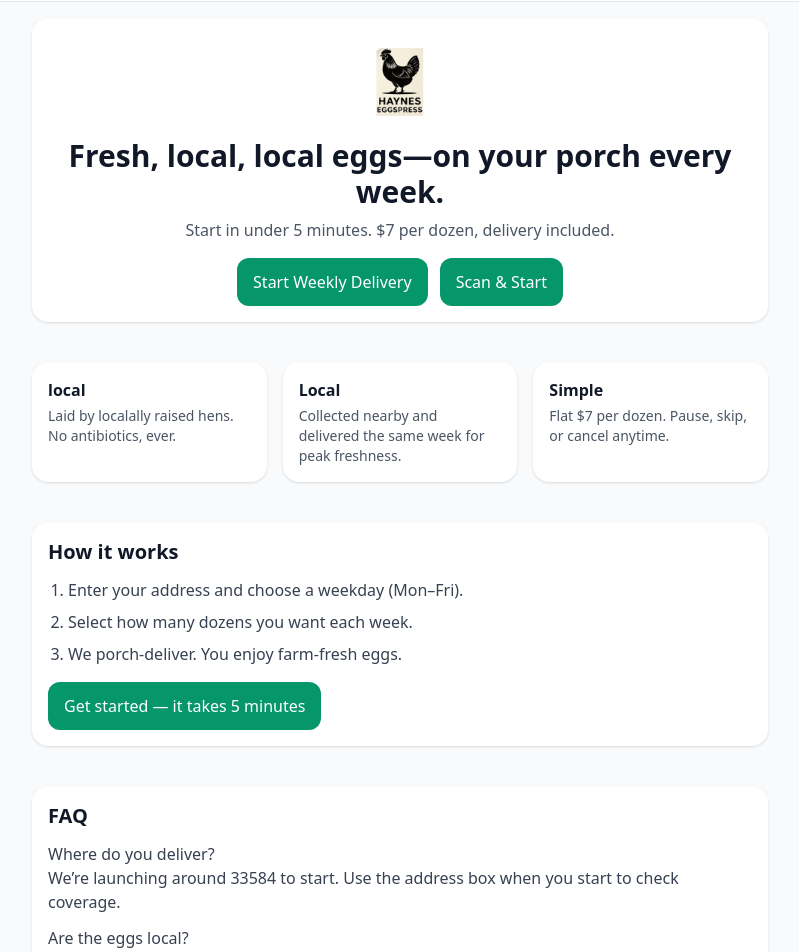
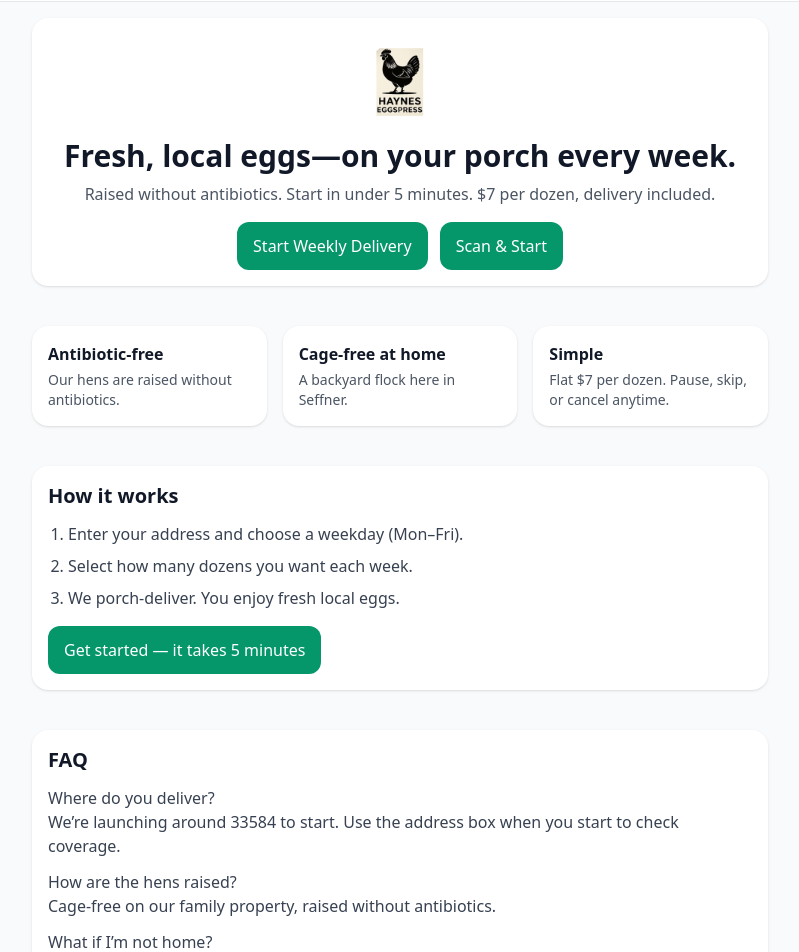
Before and after one commit to coleman1986/haynes-eggspress, a Next.js app: page / in a window 1280 px wide. Shown: the part 80-1032 px from the top of the page, without its empty margins (240-1039 px from the left). Built offline with nearby package versions, Linux system fonts and the light colour scheme.

Commit message:
Remove 'organic' claims; update copy to local/antibiotic-free/cage-free

```diff
--- a/app/(public)/qr/page.tsx
+++ b/app/(public)/qr/page.tsx
@@ -1,15 +1,20 @@
+// app/(public)/qr/page.tsx
 import { Suspense } from "react";
 import QrClient from "./QrClient";
+
+export const dynamic = "force-dynamic";
+export const revalidate = 0;
 
 export default function QRPage() {
   return (
     <main className="mx-auto max-w-lg p-4">
-      <h1 className="text-2xl font-semibold mb-2">Start weekly egg delivery</h1>
-      <p className="text-sm text-gray-600 mb-4">
-        Scan & start your subscription in under 5 minutes.
-      </p>
+      {/* Hero */}
+      <section className="card mb-4 text-center">
+        <h1 className="text-2xl font-semibold">Fresh, local eggs—on your porch every week.</h1>
+        <p className="text-gray-600 mt-1">Raised without antibiotics. Start in under 5 minutes.</p>
+      </section>
 
-      {/* useSearchParams lives in a Client Component, wrapped in Suspense */}
+      {/* Coverage / QR flow */}
       <Suspense fallback={<p className="text-sm text-gray-500">Loading…</p>}>
         <QrClient />
       </Suspense>
--- a/app/about/page.tsx
+++ b/app/about/page.tsx
@@ -10,12 +10,11 @@ export default function AboutPage() {
         <p className="text-gray-700 mt-2">
           We’re the Haynes family in <b>Seffner, Florida</b> — parents + three
           sons (12, 9, and 7). The boys feed, water, and collect eggs each day,
-          and help make weekly deliveries.
+          and help pack weekly deliveries.
         </p>
         <p className="text-gray-700 mt-2">
-          Our hens are fed <b>local</b> feed and raised without antibiotics. Eggs
-          are collected locally and delivered the same week — that’s why they
-          taste so fresh.
+          Our hens live <b>cage-free</b> on our property and are raised <b>without antibiotics</b>.
+          Eggs are collected locally and delivered the same week — that’s why they taste so fresh.
         </p>
         <p className="text-gray-700 mt-2">
           This small business is the kids’ idea and their hands-on project.
@@ -25,10 +24,11 @@ export default function AboutPage() {
       </section>
 
       <section className="card">
-        <h2 className="text-xl font-semibold">What “local, local” means</h2>
+        <h2 className="text-xl font-semibold">What “quality & local” means to us</h2>
         <ul className="list-disc ml-6 mt-2 text-gray-700 space-y-1">
-          <li>Certified-local feed; no antibiotics.</li>
-          <li>Collected in Seffner and delivered to nearby neighborhoods.</li>
+          <li>Raised without antibiotics.</li>
+          <li>Cage-free hens on our family property in Seffner.</li>
+          <li>Collected nearby and delivered the same week.</li>
           <li>Flat price: <b>$7/dozen</b>, delivery included.</li>
         </ul>
         <a href="/signup/plan" className="btn mt-4">Start weekly delivery</a>
--- a/app/layout.tsx
+++ b/app/layout.tsx
@@ -4,7 +4,7 @@ import SWRegister from "@/components/SWRegister";
 
 export const metadata = {
   title: "Haynes Eggspress",
-  description: "Fresh local eggs, porch-delivered weekly in 33584.",
+  description: "Fresh local eggs, porch-delivered weekly in 33584 and beyond.",
 };
 
 export default function RootLayout({ children }: { children: React.ReactNode }) {
--- a/app/page.tsx
+++ b/app/page.tsx
@@ -9,8 +9,8 @@ export default function HomePage() {
         <div className="flex justify-center">
           <Image src="/logo-256.png" alt="Haynes Eggspress" width={96} height={96} />
         </div>
-        <h1 className="text-3xl font-bold mt-2">Fresh, local, local eggs—on your porch every week.</h1>
-        <p className="text-gray-600 mt-2">Start in under 5 minutes. $7 per dozen, delivery included.</p>
+        <h1 className="text-3xl font-bold mt-2">Fresh, local eggs—on your porch every week.</h1>
+        <p className="text-gray-600 mt-2">Raised without antibiotics. Start in under 5 minutes. $7 per dozen, delivery included.</p>
         <div className="mt-4 flex gap-3 justify-center">
           <a className="btn" href="/signup/plan">Start Weekly Delivery</a>
           <a className="btn" href="/qr">Scan &amp; Start</a>
@@ -20,12 +20,12 @@ export default function HomePage() {
       {/* Value props */}
       <section className="grid sm:grid-cols-3 gap-4">
         <div className="card">
-          <h3 className="font-semibold">local</h3>
-          <p className="text-sm text-gray-600 mt-1">Laid by localally raised hens. No antibiotics, ever.</p>
+          <h3 className="font-semibold">Antibiotic-free</h3>
+          <p className="text-sm text-gray-600 mt-1">Our hens are raised without antibiotics.</p>
         </div>
         <div className="card">
-          <h3 className="font-semibold">Local</h3>
-          <p className="text-sm text-gray-600 mt-1">Collected nearby and delivered the same week for peak freshness.</p>
+          <h3 className="font-semibold">Cage-free at home</h3>
+          <p className="text-sm text-gray-600 mt-1">A backyard flock here in Seffner.</p>
         </div>
         <div className="card">
           <h3 className="font-semibold">Simple</h3>
@@ -39,7 +39,7 @@ export default function HomePage() {
         <ol className="mt-3 space-y-2 text-gray-700 list-decimal ml-5">
           <li>Enter your address and choose a weekday (Mon–Fri).</li>
           <li>Select how many dozens you want each week.</li>
-          <li>We porch-deliver. You enjoy farm-fresh eggs.</li>
+          <li>We porch-deliver. You enjoy fresh local eggs.</li>
         </ol>
         <a className="btn mt-4" href="/signup/plan">Get started — it takes 5 minutes</a>
       </section>
@@ -53,8 +53,8 @@ export default function HomePage() {
             <p>We’re launching around 33584 to start. Use the address box when you start to check coverage.</p>
           </div>
           <div>
-            <p className="font-medium">Are the eggs local?</p>
-            <p>Yes—our hens are fed local feed and raised without antibiotics.</p>
+            <p className="font-medium">How are the hens raised?</p>
+            <p>Cage-free on our family property, raised without antibiotics.</p>
           </div>
           <div>
             <p className="font-medium">What if I’m not home?</p>
--- /dev/null
+++ b/app/updates/[slug]/page.tsx
@@ -0,0 +1,47 @@
+// app/updates/[slug]/page.tsx
+import { prisma } from "@/lib/prisma";
+import { marked } from "marked";
+
+export const dynamic = "force-dynamic";
+export const revalidate = 0;
+
+// 👇 Your Next type setup expects params as a Promise
+export default async function UpdatePage({
+  params,
+}: {
+  params: Promise<{ slug: string }>;
+}) {
+  const { slug } = await params;
+
+  const post = await prisma.update.findUnique({ where: { slug } });
+  if (!post || !post.published) {
+    return <main className="card">Update not found.</main>;
+  }
+
+  // marked.parse can be async; await to get a string
+  const html = await marked.parse(post.contentMarkdown || "");
+
+  return (
+    <main className="space-y-6">
+      <article className="card">
+        <h1 className="text-2xl font-bold">{post.title}</h1>
+        <p className="text-sm text-gray-500 mt-1">
+          {new Date(post.createdAt).toLocaleString()}
+        </p>
+        {post.coverUrl ? (
+          // eslint-disable-next-line @next/next/no-img-element
+          <img src={post.coverUrl} alt="" className="w-full rounded mt-4" />
+        ) : null}
+        <div
+          className="prose prose-sm max-w-none mt-4"
+          dangerouslySetInnerHTML={{ __html: html as string }}
+        />
+      </article>
+      <div>
+        <a href="/updates" className="text-sm text-emerald-700 underline">
+          ← Back to updates
+        </a>
+      </div>
+    </main>
+  );
+}
--- a/public/sw.js
+++ b/public/sw.js
@@ -1,4 +1,4 @@
-const CACHE = "hx-v1";
+const CACHE = "hx-v2";
 const CORE = [
   "/", "/manifest.json", "/logo-256.png", "/logo-transparent.png",
   "/icon-192.png", "/icon-512.png",
```
